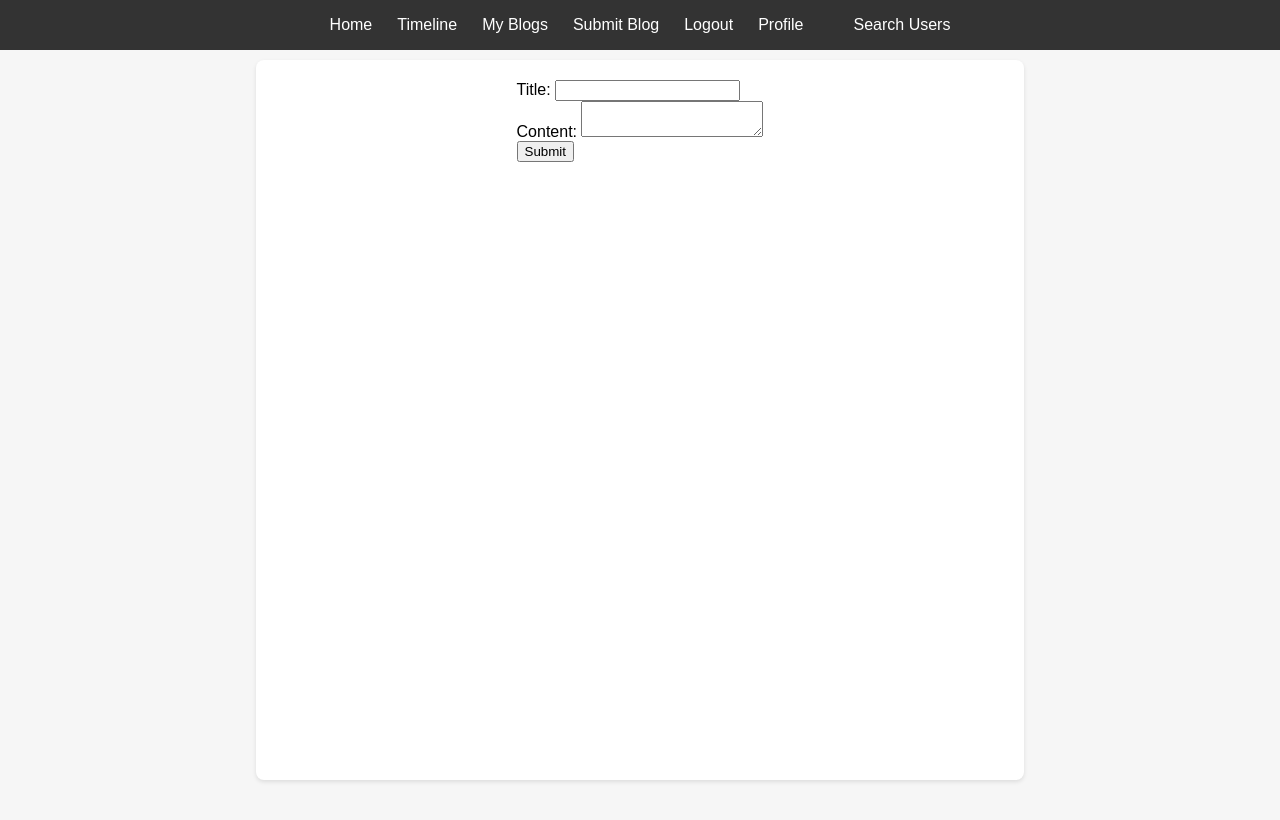
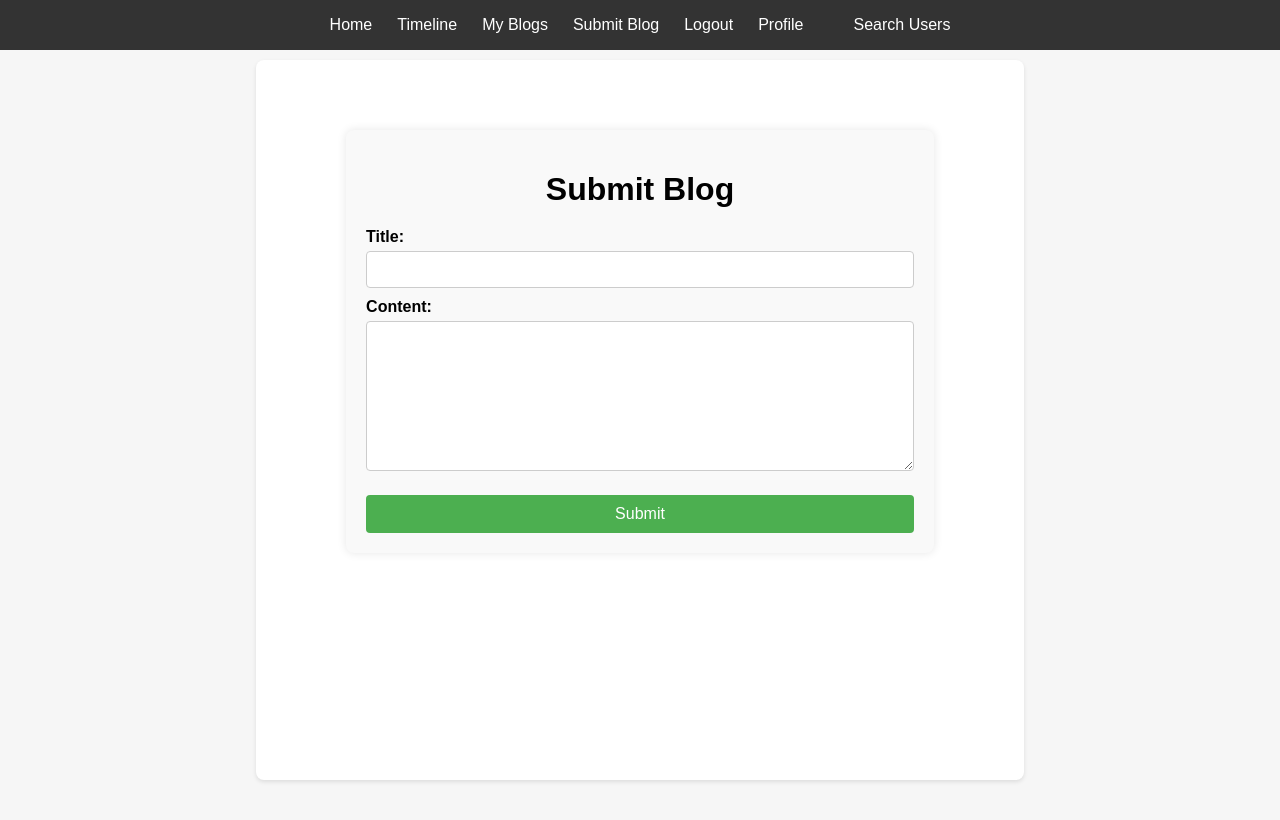
Before and after one commit to HarshaPoda/ChirpIt, a Flask app: page /submit in a window 1280 px wide. Shown: the top 820 px of the page. Run offline with Flask 3, Linux system fonts and the light colour scheme; the visitor is signed in with stand-in values (Sample User, id 1).

Commit message:
Changes, Changes, Changes

```diff
--- a/app/aws/dynamodb_utils.py
+++ b/app/aws/dynamodb_utils.py
@@ -1,4 +1,4 @@
-import datetime
+from datetime import datetime
 import uuid
 import boto3
 from boto3.dynamodb.conditions import Key
@@ -73,20 +73,30 @@ def add_blog_post_comment(post_id, comment):
     comment_id = str(uuid.uuid4())
     created_at = datetime.utcnow().isoformat()
     dynamodb = get_dynamodb_client()
-    table = dynamodb.Table('Comments')
-    table.put_item(Item={
+    comments_table = dynamodb.Table('Comments')
+    comments_table.put_item(Item={
         'comment_id': comment_id,
         'post_id': post_id,
         'username': comment.username,
         'content': comment.content,
         'created_at': created_at
     })
+    dynamodb = get_dynamodb_client()
     blogposts_table = dynamodb.Table('BlogPosts')
-    blogposts_table.update_item(
-        Key={'post_id': post_id},
-        UpdateExpression='SET comments = list_append(comments, :c)',
-        ExpressionAttributeValues={':c': [comment_id]}
-    )
+    # Fetch the existing comments list
+    response = blogposts_table.get_item(Key={'post_id': post_id})
+    existing_comments = response['Item'].get('comments', [])
+
+    # Add new comment ID to the comments list if not already present
+    if comment_id not in existing_comments:
+        existing_comments.append(comment_id)
+        blogposts_table.update_item(
+            Key={'post_id': post_id},
+            UpdateExpression='SET comments = :c',
+            ExpressionAttributeValues={':c': existing_comments},
+            ConditionExpression='attribute_exists(post_id)'
+        )
+
 
 def get_comments_for_post(post_id):
     dynamodb = get_dynamodb_client()
@@ -96,3 +106,21 @@ def get_comments_for_post(post_id):
         KeyConditionExpression=boto3.dynamodb.conditions.Key('post_id').eq(post_id)
     )
     return response.get('Items', [])
+
+# def add_user_like(username, post_id):
+#     dynamodb = get_dynamodb_client()
+#     table = dynamodb.Table('Likes')
+#     table.put_item(Item={'username': username, 'post_id': post_id})
+#     update_blog_post_likes(post_id)
+
+def user_has_liked_post(username, post_id):
+    dynamodb = get_dynamodb_client()
+    table = dynamodb.Table('Likes')
+    response = table.get_item(Key={'username': username, 'post_id': post_id})
+    return 'Item' in response
+
+def add_user_like(username, post_id):
+    dynamodb = get_dynamodb_client()
+    table = dynamodb.Table('Likes')
+    table.put_item(Item={'username': username, 'post_id': post_id})
+    update_blog_post_likes(post_id)
--- /dev/null
+++ b/app/static/css/submit_blog.css
@@ -0,0 +1,57 @@
+.submit-container {
+    display: flex;
+    flex-direction: column;
+    align-items: center;
+    justify-content: center;
+    margin-top: 50px;
+}
+
+.submit-form {
+    background-color: #f9f9f9;
+    padding: 20px;
+    border-radius: 8px;
+    box-shadow: 0 0 10px rgba(0, 0, 0, 0.1);
+    width: 170%;
+}
+
+.submit-form h1 {
+    text-align: center;
+    margin-bottom: 20px;
+}
+
+.submit-form label {
+    display: block;
+    font-weight: bold;
+    margin-top: 10px;
+}
+
+.submit-form input[type="text"],
+.submit-form textarea {
+    width: 100%;
+    padding: 10px;
+    margin-top: 5px;
+    border-radius: 4px;
+    border: 1px solid #ccc;
+    box-sizing: border-box;
+}
+
+.submit-form textarea {
+    height: 150px;
+    resize: vertical;
+}
+
+.submit-form button {
+    margin-top: 20px;
+    padding: 10px 15px;
+    border: none;
+    border-radius: 4px;
+    background-color: #4CAF50;
+    color: white;
+    font-size: 16px;
+    cursor: pointer;
+    width: 100%;
+}
+
+.submit-form button:hover {
+    background-color: #45a049;
+}
--- a/app/submit/routes.py
+++ b/app/submit/routes.py
@@ -1,4 +1,4 @@
-import datetime
+from datetime import datetime
 from flask import Blueprint, render_template, request, redirect, url_for, current_app, flash
 from app.aws.s3_utils import get_s3_client, upload_blog_posts_to_s3
 from botocore.exceptions import ClientError
@@ -19,7 +19,7 @@ def submit():
         #blog_id = blog_title
         post_id = str(uuid.uuid4())
         created_at = datetime.utcnow().isoformat()
-        blog_post=BlogPost(post_id=post_id,username=current_user.username, title=blog_title, content=blog_content)
+        blog_post=BlogPost(post_id=post_id,username=current_user.username, title=blog_title, content=blog_content, created_at=created_at)
         blog_post.save_to_db()
         flash('Blog post created successfully!', 'success')
         return redirect(url_for('home_bp.my_blogs'))
--- a/app/templates/submit.html
+++ b/app/templates/submit.html
@@ -1,39 +1,19 @@
-<!-- <!doctype html>
-<html lang="en">
-<head>
-    <meta charset="utf-8">
-    <title>Submit</title>
-</head>
-<body>
-    <h1>Submit a Blog Post</h1>
-    <form method="POST">
-        <div>
-            <label for="title">Title:</label>
-            <input type="text" id="title" name="title">
-        </div>
-        <div>
-            <label for="content">Content:</label>
-            <textarea id="content" name="content"></textarea>
-        </div>
-        <button type="submit">Submit</button>
-    </form>
-</body>
-</html> -->
-
 {% extends "base.html" %}
 
 {% block title %}Submit Blog{% endblock %}
 
 {% block content %}
-    <form method="POST">
-        <div>
-            <label for="title">Title:</label>
-            <input type="text" id="title" name="title">
-        </div>
-        <div>
-            <label for="content">Content:</label>
-            <textarea id="content" name="content"></textarea>
-        </div>
+<link rel="stylesheet" href="{{ url_for('static', filename='css/submit_blog.css') }}">
+<div class="submit-container">
+    <form class="submit-form" method="post" action="{{ url_for('submit_bp.submit') }}">
+        <h1>Submit Blog</h1>
+        <label for="title">Title:</label>
+        <input type="text" id="title" name="title" required>
+
+        <label for="content">Content:</label>
+        <textarea id="content" name="content" required></textarea>
+
         <button type="submit">Submit</button>
     </form>
+</div>
 {% endblock %}
--- a/app/templates/timeline.html
+++ b/app/templates/timeline.html
@@ -13,7 +13,7 @@
                 <h2><a href="{{ url_for('home_bp.view_blog', post_id=blog.post_id) }}">{{ blog.title }}</a></h2>
                 <p class="username">by {{ blog.username }}</p>
                 <p>{{ blog.content[:100] }}...</p>
-                <p>Likes: {{ blog.likes }} | Comments: {{ blog.comments|length }}</p>
+                <!-- <p>Likes: {{ blog.likes }} | Comments: {{ blog.comments|length }}</p> -->
             </div>
         {% endfor %}
     </div>
```
Also changed, not shown: app/home/routes.py (+35 -16 lines), app/models/blogpost.py (+33 -7 lines), app/static/css/blog.css (added, +95 -0 lines), app/templates/my_blogs.html (+1 -19 lines), app/templates/view_blog.html (+29 -5 lines).
